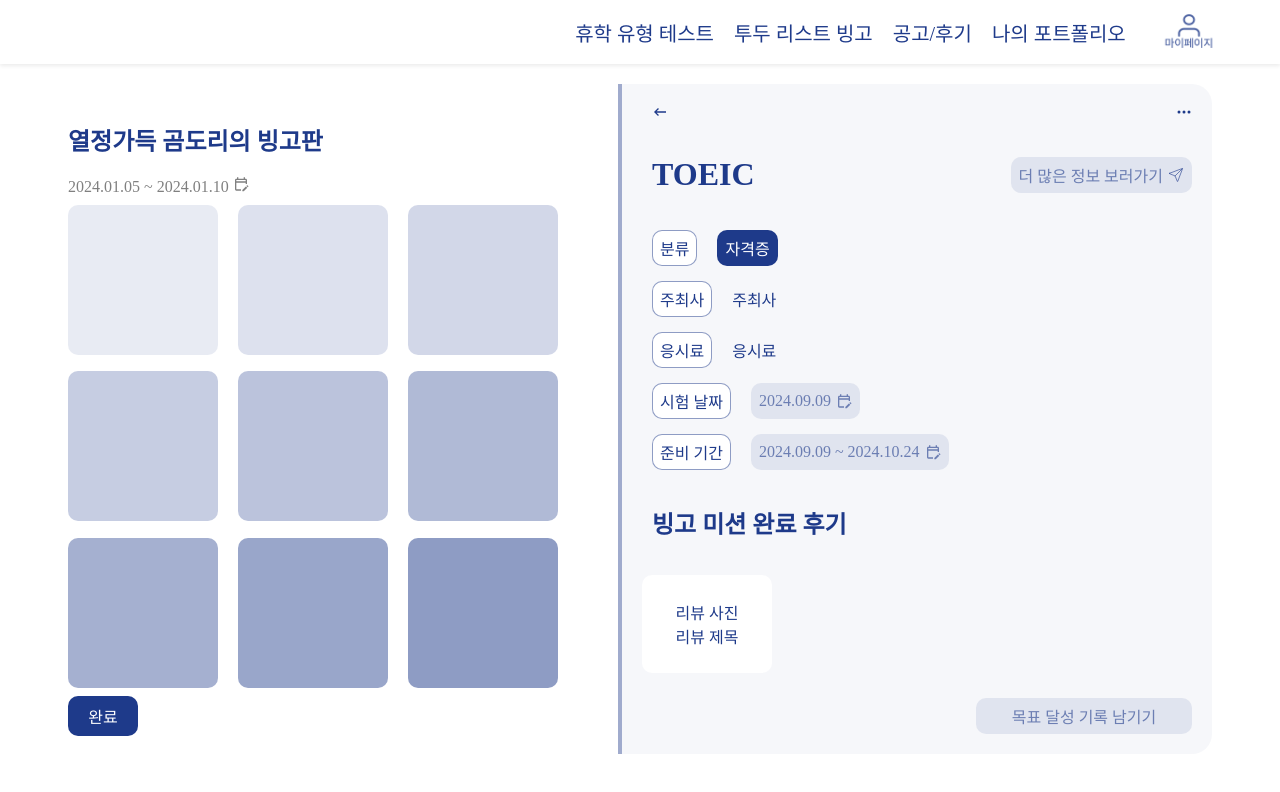
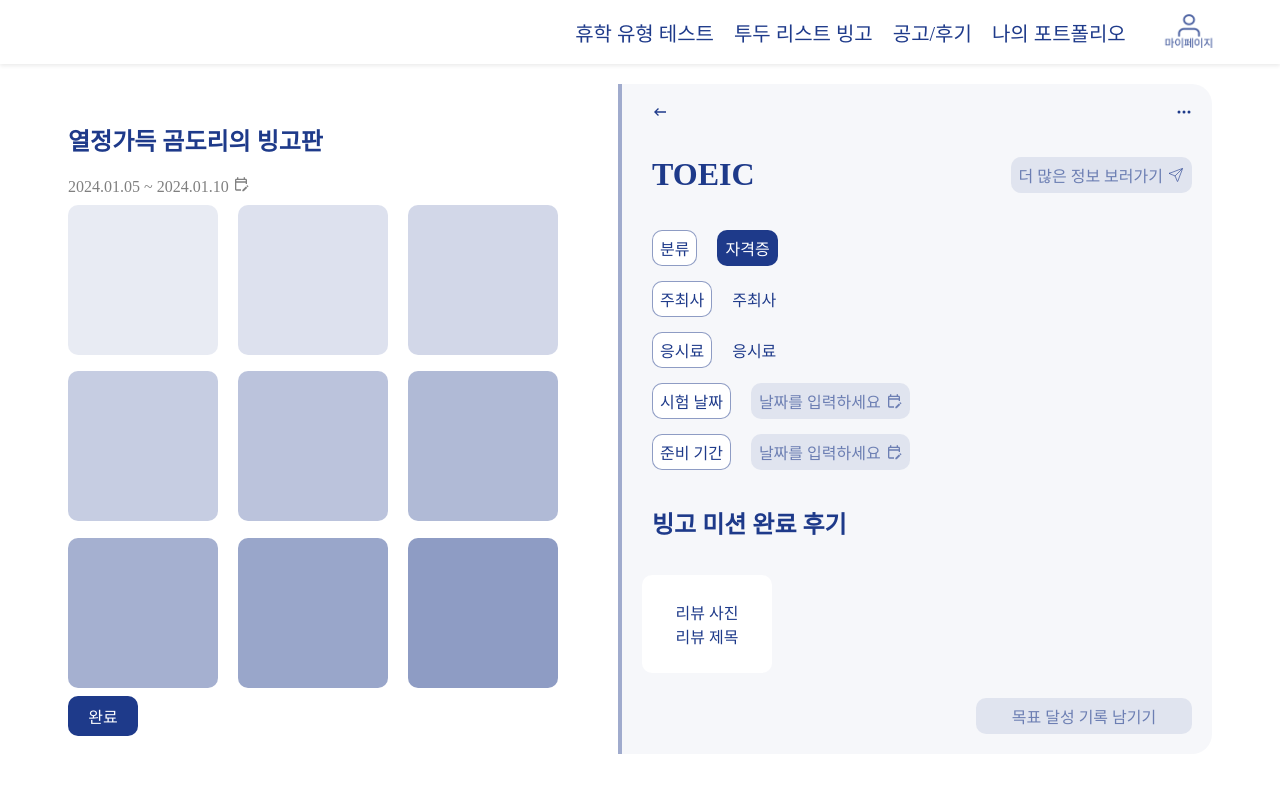
Before and after one commit to Youth-is-the-best/Youth-Client, a React (Create React App) app: page /info in a window 1280 px wide. Shown: the top 792 px of the page. Built offline with nearby package versions, Linux system fonts and the light colour scheme; a web font is replaced by a local one.

Commit message:
Feat: 캘린더 연결 완료! (디자인, 둘이 동시에 날짜 설정되는거 수정해야 함)

```diff
--- a/package.json
+++ b/package.json
@@ -8,6 +8,7 @@
     "@testing-library/react": "^13.4.0",
     "@testing-library/user-event": "^13.5.0",
     "axios": "^1.7.2",
+    "moment": "^2.30.1",
     "react": "^18.3.1",
     "react-calendar": "^5.0.0",
     "react-dnd": "^16.0.1",
--- a/src/pages/BingoInfo.jsx
+++ b/src/pages/BingoInfo.jsx
@@ -6,13 +6,21 @@ import mypage from '../images/mypage.png';
 import { IoPaperPlaneOutline } from 'react-icons/io5';
 import { BsThreeDots } from 'react-icons/bs';
 import { RightDom } from './Home';
+import CustomCalendar from './CustomCalendar';
 
 
 const BingoInfo = () => {
   const navigate = useNavigate();
+  const [selectedDate, setSelectedDate] = useState(null);
+
   const goHome = () => {
     navigate("/");
-  }
+  };
+
+  const handleDateChange = (date) => {
+    setSelectedDate(date);
+  };
+
 
   return (
     <>
@@ -63,11 +71,17 @@ const BingoInfo = () => {
           </Line>
           <Line>
             <Category>시험 날짜</Category>
-            <DateInfo>2024.09.09<MdOutlineEditCalendar /></DateInfo>
+            <DateInfo>
+              {selectedDate ? selectedDate.toLocaleDateString() : '날짜를 입력하세요'}
+              <CustomCalendar onChange={handleDateChange} value={selectedDate} />
+            </DateInfo>
           </Line>
           <Line>
             <Category>준비 기간</Category>
-            <DateInfo>2024.09.09 ~ 2024.10.24<MdOutlineEditCalendar /></DateInfo>
+            <DateInfo>
+              {selectedDate ? selectedDate.toLocaleDateString() : '날짜를 입력하세요'}
+              <CustomCalendar onChange={handleDateChange} value={selectedDate} />
+            </DateInfo>
           </Line>
           <TitleLine>
           <h2>빙고 미션 완료 후기</h2>
--- /dev/null
+++ b/src/pages/CustomCalendar.jsx
@@ -0,0 +1,45 @@
+import React, { useState } from "react";
+import styled from "styled-components";
+import Calendar from "react-calendar";
+import "react-calendar/dist/Calendar.css";
+import moment from "moment";
+import { MdOutlineEditCalendar } from 'react-icons/md';
+
+const CustomCalendar = ({ onChange, value }) => {
+  const [nowDate, setNowDate] = useState("");
+  const [isOpen, setIsOpen] = useState(false);
+
+  const handleToggleCalendar = () => {
+    setIsOpen(!isOpen);
+  };
+
+  const handleDateChange = (selectedDate) => {
+    onChange(selectedDate);
+    setIsOpen(false);
+    setNowDate(moment(selectedDate).format("YYYY.MM.DD"));
+  };
+
+  return (
+    <CalendarContainer>
+      <MdOutlineEditCalendar onClick={handleToggleCalendar}></MdOutlineEditCalendar>
+      <CalendarWrapper isOpen={isOpen}>
+        <Calendar onChange={handleDateChange} value={value}></Calendar>
+      </CalendarWrapper>
+    </CalendarContainer>
+  );
+};
+
+export default CustomCalendar;
+
+const CalendarContainer = styled.div`
+  position: relative;
+  display: flex;
+`;
+
+const CalendarWrapper = styled.div`
+  z-index: 11;
+  position: absolute;
+  top: 100%;
+  left: 0;
+  display: ${(props) => (props.isOpen ? "block" : "none")};
+`;
--- a/src/pages/Signup.jsx
+++ b/src/pages/Signup.jsx
@@ -50,7 +50,7 @@ const Signup = () => {
   };
 
   const validateUsername = (username) => {
-    const regex = /^[a-zA-Z_]+$/;
+    const regex = /^[a-zA-Z0-9_]+$/;
     return regex.test(username);
   };
 
@@ -223,7 +223,7 @@ const Signup = () => {
             onChange={onChangeUsername}
             id="username"
             type="text"
-            placeholder="영문 대소문자, 특수문자 _ 가능"
+            placeholder="영문 대소문자, 숫자, 특수문자 _ 가능"
             style={{ borderColor: usernameError && username.length ? '#FF0000' : usernameAvailable ? '#1E3A8A' : 'initial'}} />
           <button onClick={checkUsername}>중복 확인</button>
         </FormGroup>
@@ -385,7 +385,7 @@ const FormGroup = styled.div`
   }
   span {
     position: absolute;
-    right: 360px;
+    right: 600px;
     top: 357px;
     color: #1E3A8A;
     font-size: 16px;
```
Also changed, not shown: src/Components/layout/Layout.jsx (deleted, +0 -9 lines), src/pages/Calendar.jsx (deleted, +0 -22 lines), src/Components/layout/Answers.jsx (deleted), 2 other files (tests, documents, lock files or other folders).
